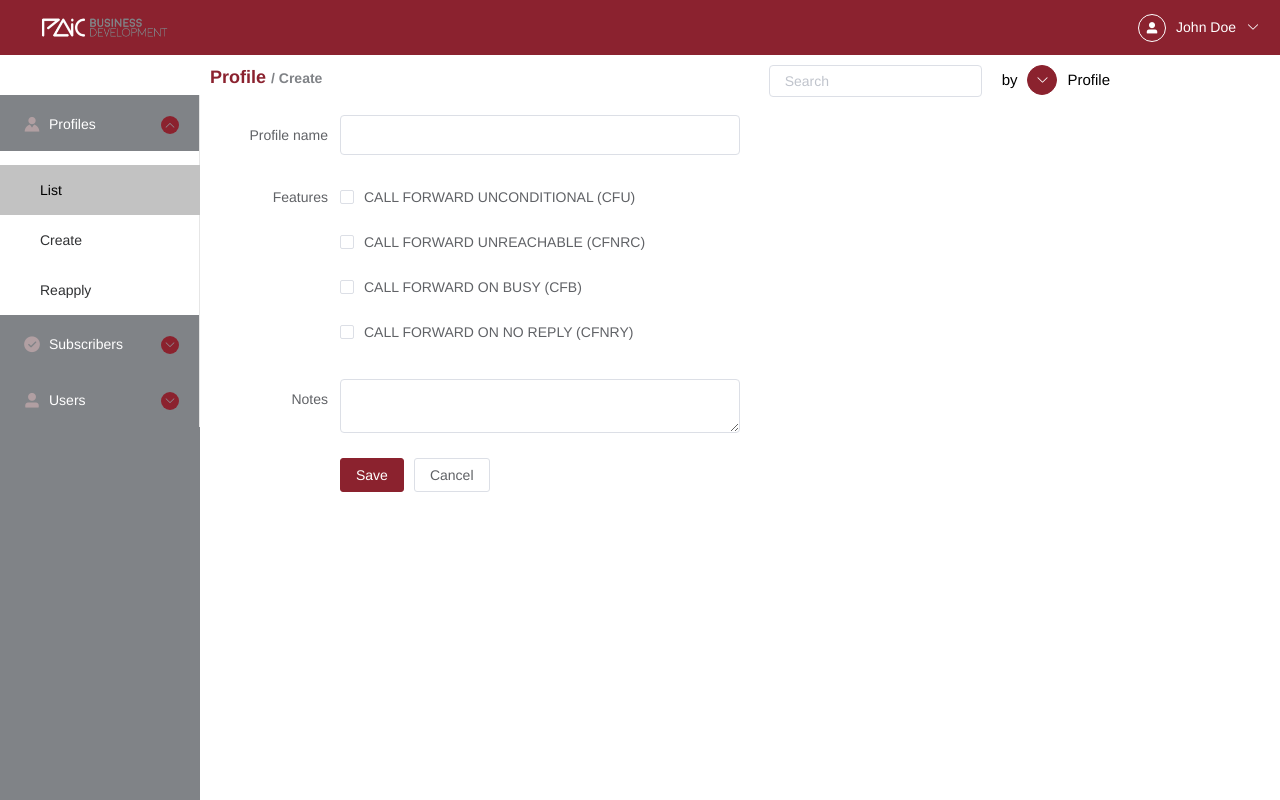
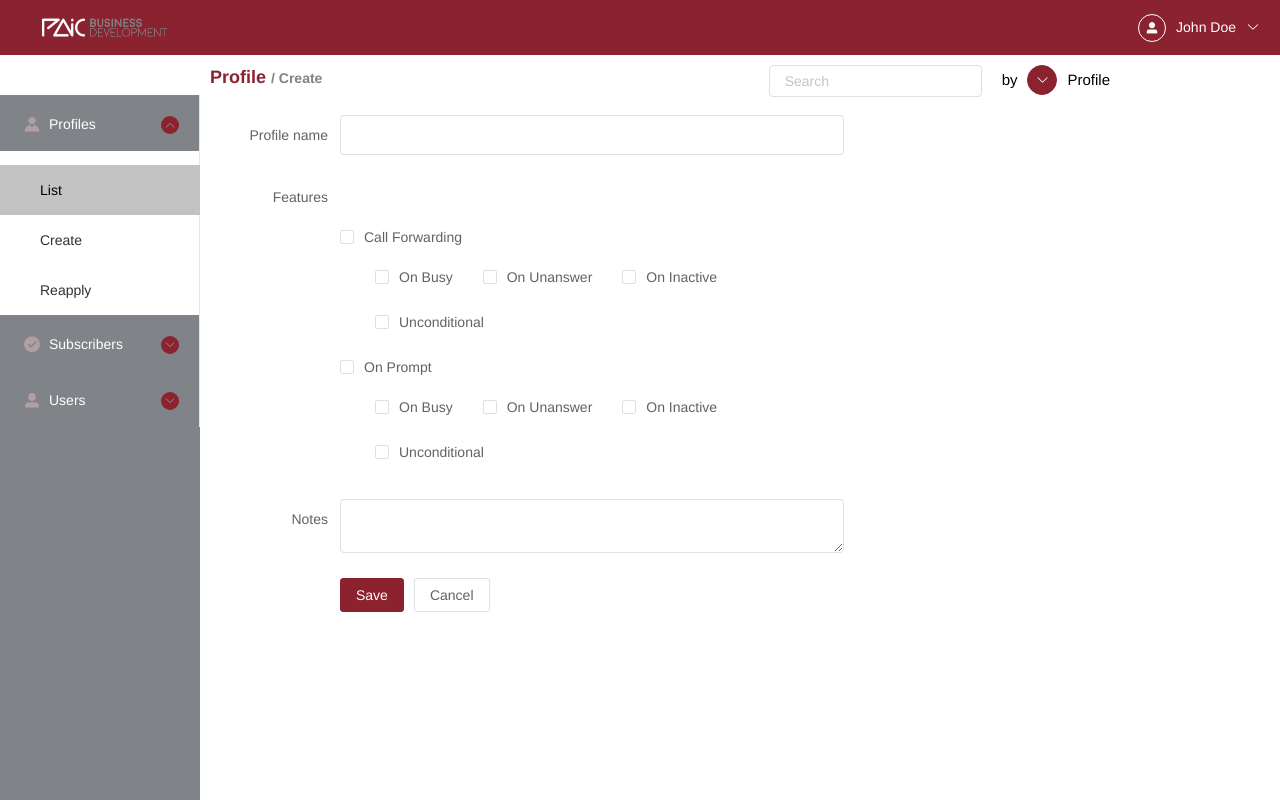
Before and after one commit to charles2k16/jobCms, a Vue app: page /create-profiles in a window 1280 px wide. Built offline with nearby package versions, Linux system fonts and the light colour scheme; a small style sheet from the web is missing.

Commit message:
add check box to add profile

```diff
--- a/src/views/profiles/CreateProfile.vue
+++ b/src/views/profiles/CreateProfile.vue
@@ -4,34 +4,48 @@
       ref="profileform"
       :model="profileform"
       label-width="120px"
-      style="width: 50%"
+      style="width: 60%"
     >
       <el-form-item label="Profile name">
         <el-input v-model="profileform.name"></el-input>
       </el-form-item>
 
       <el-form-item label="Features">
-        <el-checkbox-group v-model="profileform.type">
-          <el-checkbox
-            label="CALL FORWARD UNCONDITIONAL (CFU)"
-            name="type"
-          ></el-checkbox
-          ><br />
-          <el-checkbox
-            label="CALL FORWARD UNREACHABLE (CFNRC)"
-            name="type"
-          ></el-checkbox
-          ><br />
-          <el-checkbox
-            label="CALL FORWARD ON BUSY (CFB)"
-            name="type"
-          ></el-checkbox
-          ><br />
-          <el-checkbox
-            label="CALL FORWARD ON NO REPLY (CFNRY)"
-            name="type"
-          ></el-checkbox>
-        </el-checkbox-group>
+        <br />
+
+        <el-checkbox
+          :indeterminate="isIndeterminate"
+          v-model="checkAll"
+          @change="handleCheckAllChange"
+          >Call Forwarding</el-checkbox
+        >
+        <div style="margin-left: 35px;">
+          <el-checkbox-group
+            v-model="profileform.callForward"
+            @change="handlecheckedOptionsChange"
+          >
+            <el-checkbox v-for="cf in options" :label="cf" :key="cf">{{
+              cf
+            }}</el-checkbox>
+          </el-checkbox-group>
+        </div>
+
+        <el-checkbox
+          :indeterminate="isIndeterminate"
+          v-model="checkAll"
+          @change="handleCheckAllChange"
+          >On Prompt</el-checkbox
+        >
+        <div style="margin-left: 35px;">
+          <el-checkbox-group
+            v-model="profileform.callForward"
+            @change="handlecheckedOptionsChange"
+          >
+            <el-checkbox v-for="cf in options" :label="cf" :key="cf">{{
+              cf
+            }}</el-checkbox>
+          </el-checkbox-group>
+        </div>
       </el-form-item>
 
       <el-form-item label="Notes">
@@ -52,15 +66,23 @@
 </template>
 
 <script>
+const callforwardOptions = [
+  'On Busy',
+  'On Unanswer',
+  'On Inactive',
+  'Unconditional',
+];
 export default {
   data() {
     return {
+      checkAll: false,
+      checkedOptions: ['On Unanswer'],
+      options: callforwardOptions,
+      isIndeterminate: false,
       newProfile: null,
       profileform: {
         name: '',
-        region: '',
-        date1: '',
-        date2: '',
+        callForward: [],
         delivery: false,
         type: [],
         resource: '',
@@ -70,6 +92,17 @@ export default {
   },
   methods: {
     onSubmit() {},
+    handleCheckAllChange(val) {
+      this.profileform.callForward = val ? callforwardOptions : [];
+      this.isIndeterminate = false;
+      console.log(this.profileform.callForward);
+    },
+    handlecheckedOptionsChange(value) {
+      let checkedCount = value.length;
+      this.checkAll = checkedCount === this.options.length;
+      this.isIndeterminate =
+        checkedCount > 0 && checkedCount < this.options.length;
+    },
   },
 };
 </script>
```
